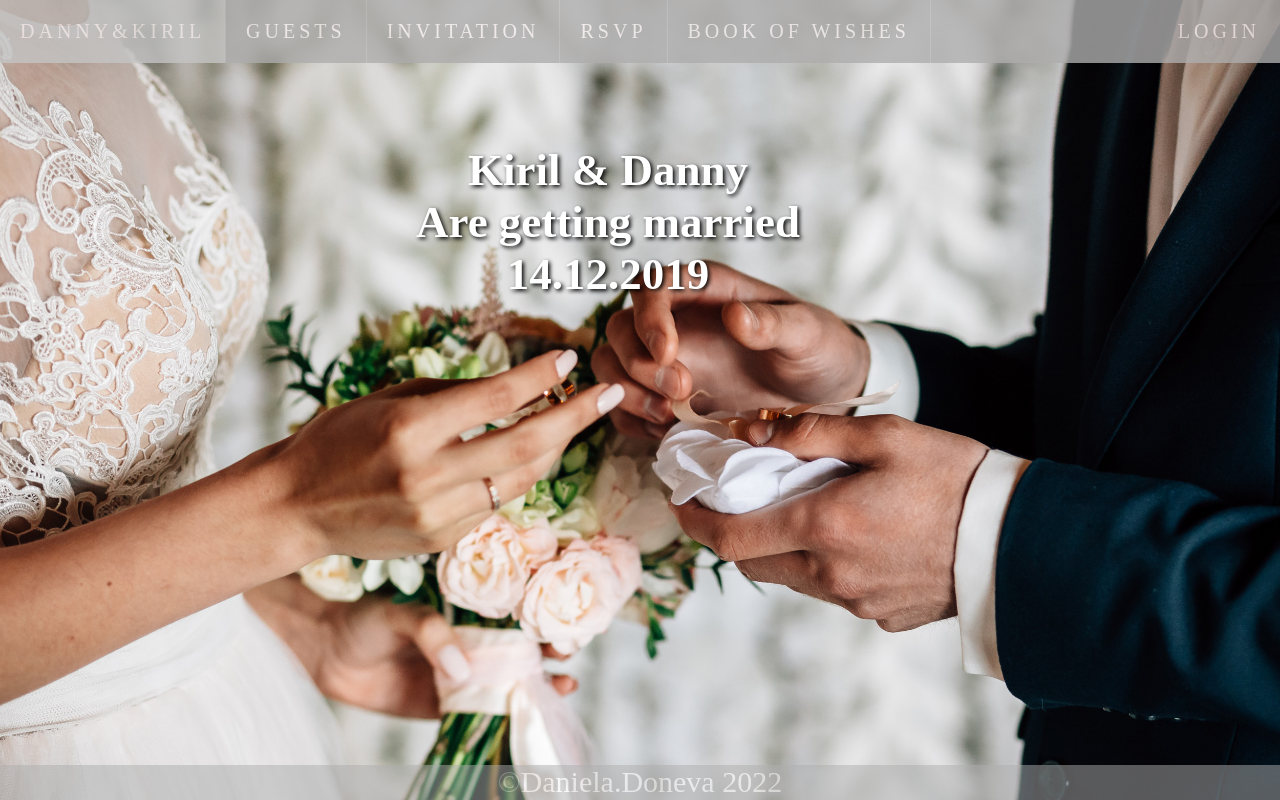
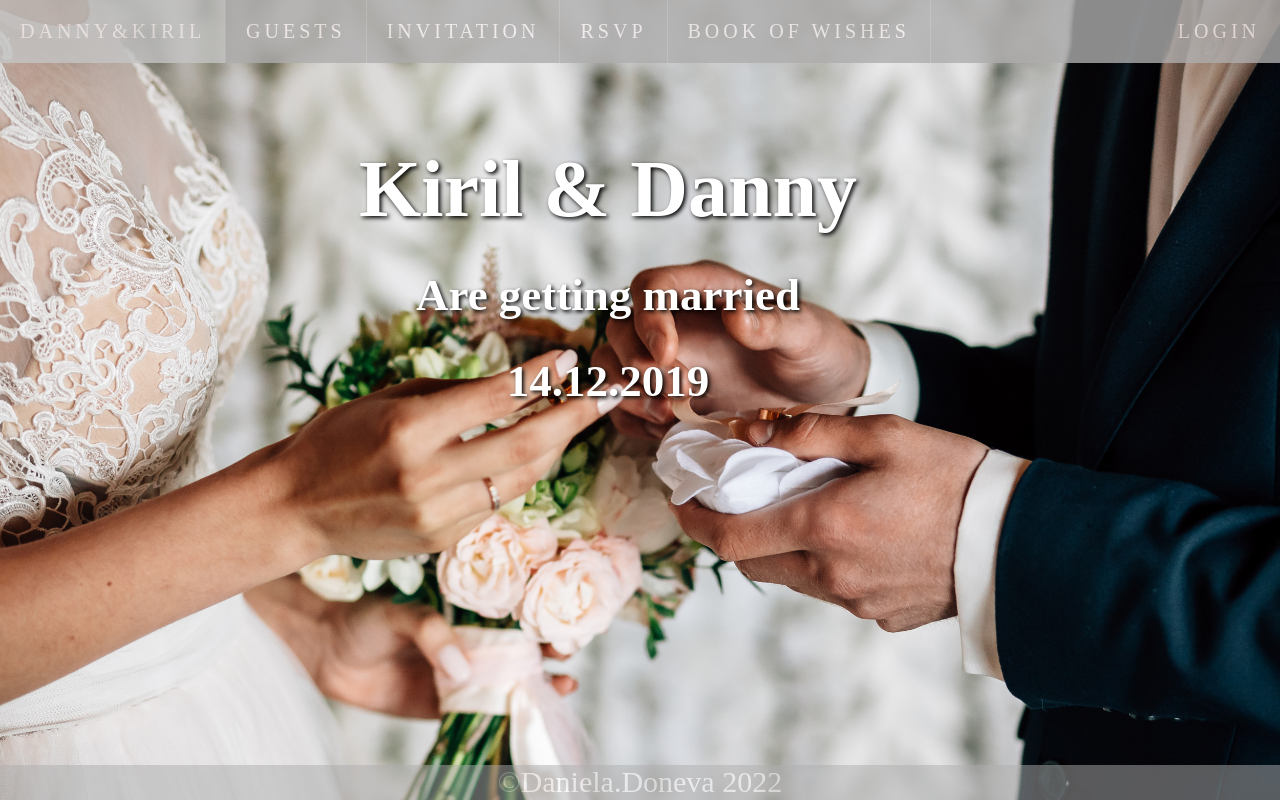
Before and after one commit to DannyDoneva96/Project-My-Wedding, a React (Create React App) app in the folder client/: page / in a window 1280 px wide. Built offline with nearby package versions, Linux system fonts and the light colour scheme.

Commit message:
home page view is done

```diff
--- a/client/public/style.css
+++ b/client/public/style.css
@@ -2,6 +2,7 @@
   margin:0;
   padding:0;
 }
+
   .bcgHome{
     background-image: url("./images/thisIsTheBcImg.jpg");
      background-size: cover;
@@ -20,6 +21,7 @@
 
   .center {
     position: absolute;
+
     top: 18%;
     width: 95%;
     text-align: center;
@@ -40,8 +42,8 @@
     /*  this removes the list markers*/
     list-style-type: none;
     /*Set margin: 0; and padding: 0; to remove browser default settings*/
-    margin: 0;
-    padding: 0;
+    /* margin: 0;
+    padding: 0; */
     overflow: hidden;
     background-color: rgb(174, 173, 173);
   }
@@ -49,7 +51,9 @@
   .navUl li {
     float: left;
   }
-
+  .KD {
+    font-size: 80px;
+  }
   .navUl li a {
 
     display: block;
--- a/client/src/components/Home.js
+++ b/client/src/components/Home.js
@@ -5,10 +5,12 @@ export const Home =()=>{
 
     return (<div className="bcgHome"> <section id="home-page" className="home-bcg">
     <div className="center">
-      <h1 className="aboutUs">
+      <h1 className="KD">
         Kiril &amp; Danny
       </h1>
+      <br />
       <h2>Are getting married</h2>
+      <br />
       <h2>
         <b>14.12.2019</b>
       </h2>
```
